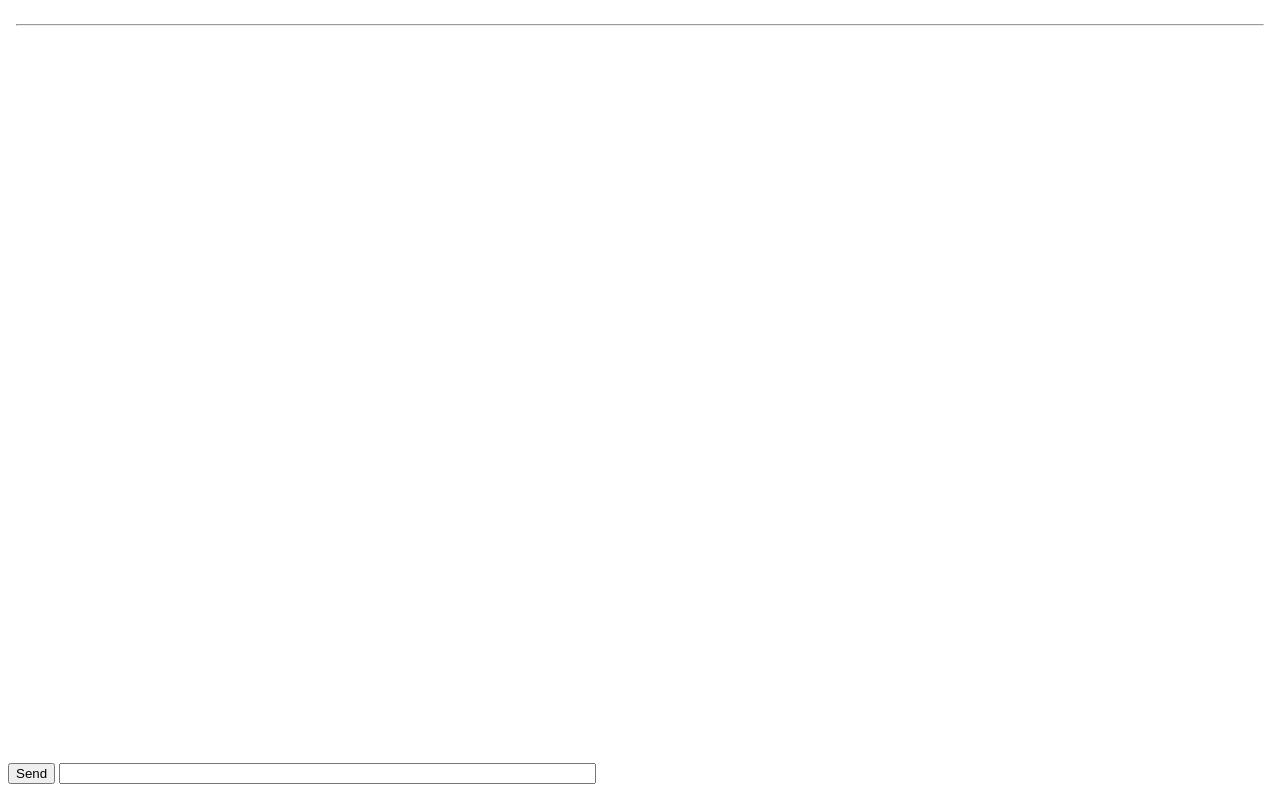
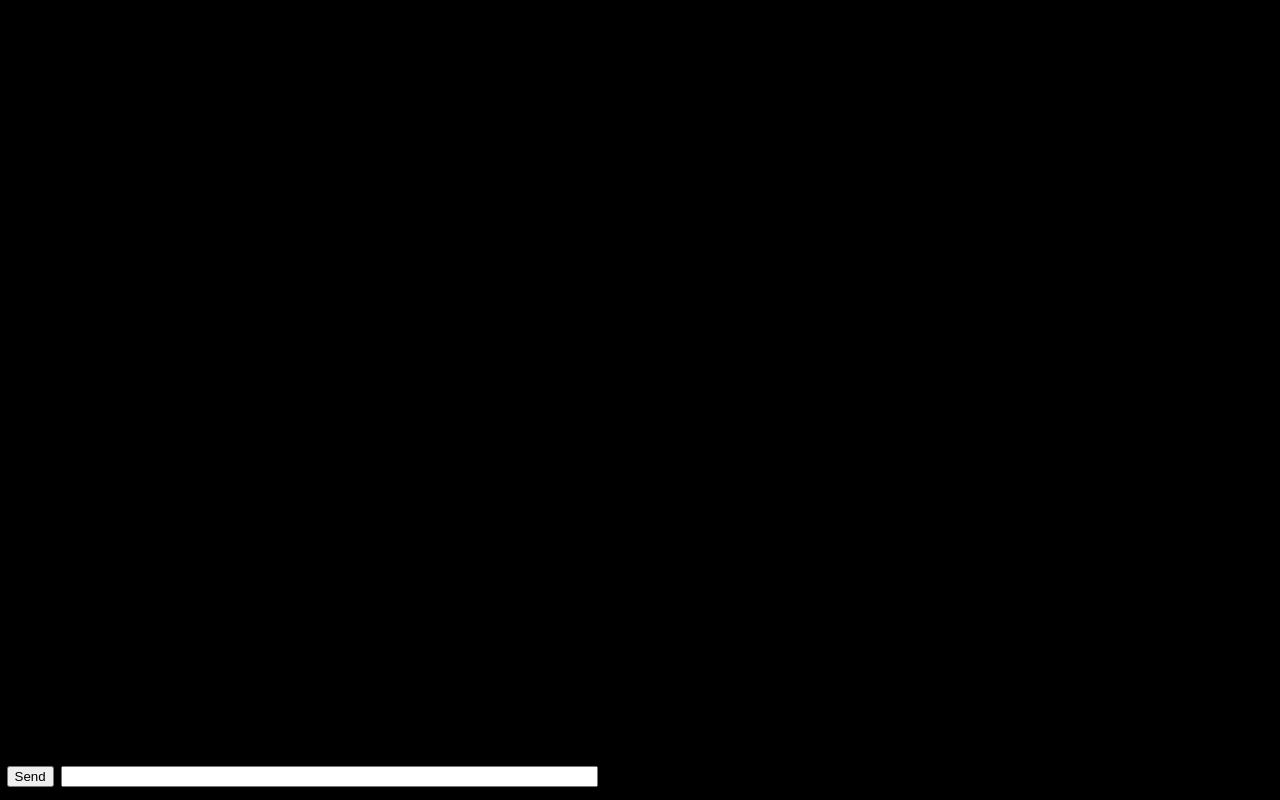
Before and after one commit to aurimasbachanovicius/typidy, a plain HTML site: page static/index.html in a window 1280 px wide. Drawn offline with Linux system fonts and the light colour scheme.

Commit message:
color update

```diff
--- a/static/chat.css
+++ b/static/chat.css
@@ -8,15 +8,18 @@ body {
     margin: 0;
     width: 100%;
     height: 100%;
+    background-color: black;
+    color: #00FF00;
+    font-family: monospace;
 }
 
 #log {
-    background: white;
     margin: 0;
     padding: 0.5em 0.5em 0.5em 0.5em;
     position: absolute;
     top: 0.5em;
     left: 0.5em;
+    font-size: 9.5pt;
     right: 0.5em;
     bottom: 3em;
     overflow: auto;
--- a/static/index.html
+++ b/static/index.html
@@ -16,7 +16,6 @@
 <div id="chat-page">
     <div id="log">
         <div id="committed-messages"></div>
-        <hr/>
         <div id="writing-messages"></div>
     </div>
     <form id="form">
```
